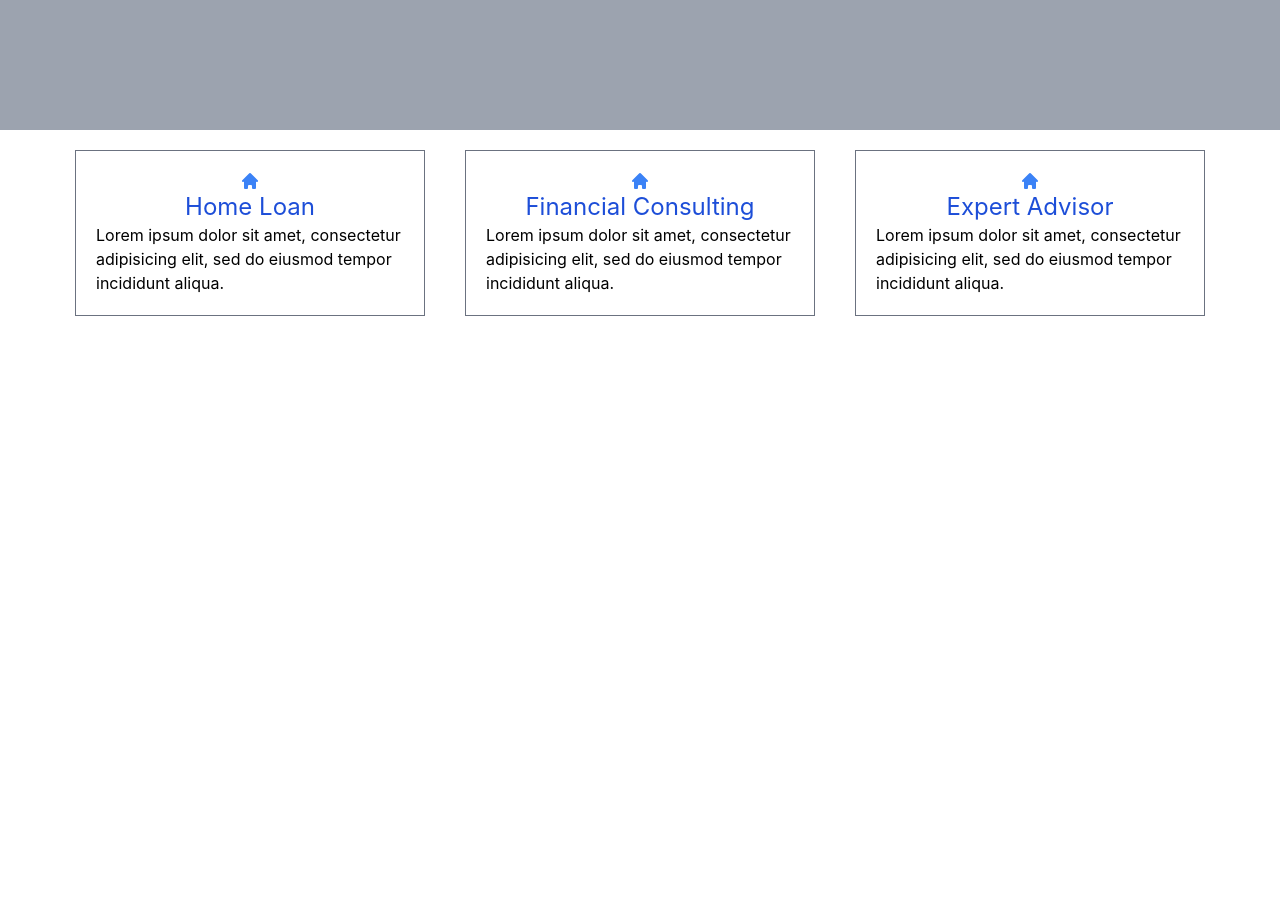
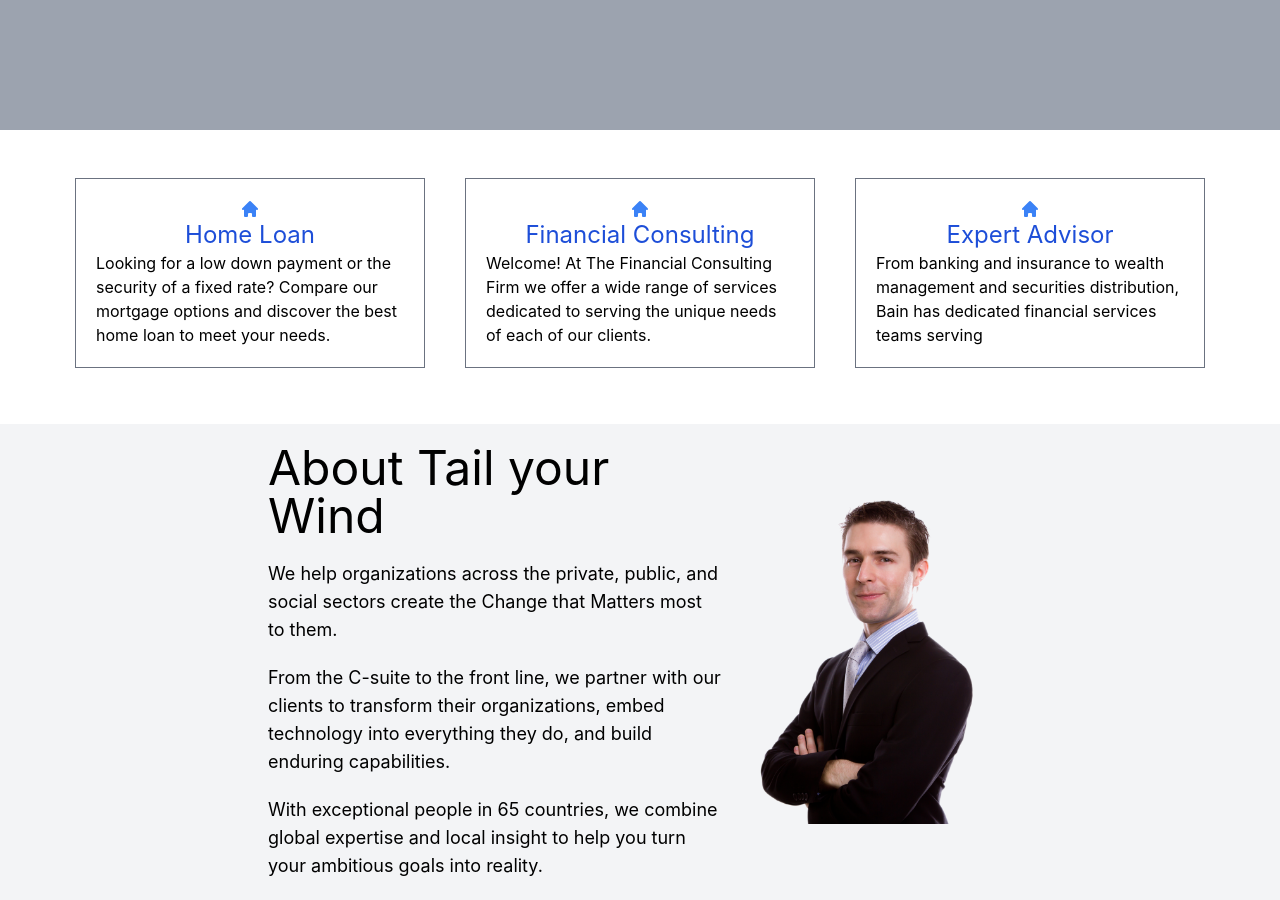
Before and after one commit to SharifulPradhan/tail-your-wind, a React (Create React App) app: page / in a window 1280 px wide. Shown: the part 420-1320 px from the top of the page. Before the commit the page ends 800 px from the top, so only its background shows below. Built offline with nearby package versions, Linux system fonts and the light colour scheme.

Commit message:
about section

```diff
--- a/src/App.js
+++ b/src/App.js
@@ -2,6 +2,7 @@ import './App.css';
 import NavBar from './containers/NavBar';
 import HeroSection from './containers/HeroSection';
 import Services from './containers/Services';
+import Aboutus from './containers/Aboutus';
 
 function App() {
   return (
@@ -9,6 +10,7 @@ function App() {
     <NavBar />
     <HeroSection />
     <Services />
+    <Aboutus />
     </>
   );
 }
--- /dev/null
+++ b/src/containers/Aboutus.js
@@ -0,0 +1,22 @@
+import React from 'react';
+import aboutusImage from '../about-us.png';
+
+const Aboutus = () => {
+  return (
+    <section className='bg-gray-100 flex flex-col justify-center items-center mt-9 p-5'>
+      <div className='w-3/5 flex justify-center items-center mobile:flex-col desktop:flex-row'>
+        <div>
+          <h1 className='text-5xl'>About Tail your Wind</h1>
+          <p className='text-lg mt-5'>We help organizations across the private, public, and social sectors create the Change that Matters most to them.</p>
+          <p className='text-lg mt-5'>From the C-suite to the front line, we partner with our clients to transform their organizations, embed technology into everything they do, and build enduring capabilities.</p>
+          <p className='text-lg mt-5'>With exceptional people in 65 countries, we combine global expertise and local insight to help you turn your ambitious goals into reality.</p>
+        </div>
+        <div className="mobile:mt-7 desktop:mt-0">
+          <img src={aboutusImage} alt="" />
+        </div>
+      </div>
+    </section>
+  );
+};
+
+export default Aboutus;
--- a/src/containers/Services.js
+++ b/src/containers/Services.js
@@ -6,24 +6,24 @@ const Services = () => {
     id: 1,
     icon: '',
     title: 'Home Loan',
-    descriptions: 'Lorem ipsum dolor sit amet, consectetur adipisicing elit, sed do eiusmod tempor incididunt aliqua.'
+    descriptions: 'Looking for a low down payment or the security of a fixed rate? Compare our mortgage options and discover the best home loan to meet your needs.'
   }, {
     id: 2,
     icon: '',
     title: 'Financial Consulting',
-    descriptions: 'Lorem ipsum dolor sit amet, consectetur adipisicing elit, sed do eiusmod tempor incididunt aliqua.'
+    descriptions: 'Welcome! At The Financial Consulting Firm we offer a wide range of services dedicated to serving the unique needs of each of our clients.'
   }, {
     id: 3,
     icon: '',
     title: 'Expert Advisor',
-    descriptions: 'Lorem ipsum dolor sit amet, consectetur adipisicing elit, sed do eiusmod tempor incididunt aliqua.'
+    descriptions: 'From banking and insurance to wealth management and securities distribution, Bain has dedicated financial services teams serving'
   }]
   return (
-    <div className="flex flex-wrap justify-center items-center">
+    <section className="flex flex-wrap justify-center items-center m-7">
       {
         services.map(service => <ServicesCard service={service} key={service.id}></ServicesCard>)
       }
-    </div>
+    </section>
   );
 };
 
--- a/tailwind.config.js
+++ b/tailwind.config.js
@@ -3,9 +3,20 @@ module.exports = {
   darkMode: false, // or 'media' or 'class'
   theme: {
     extend: {},
+    screens: {
+      'mobile': '483px',
+      // => @media (min-width: 640px) { ... }
+
+      'tablet': '1024px',
+      // => @media (min-width: 1024px) { ... }
+
+      'desktop': '1280px',
+      // => @media (min-width: 1280px) { ... }
+    },
   },
   variants: {
     extend: {},
   },
   plugins: [],
+
 }
```
Also changed, not shown: src/about-us.png (added).
